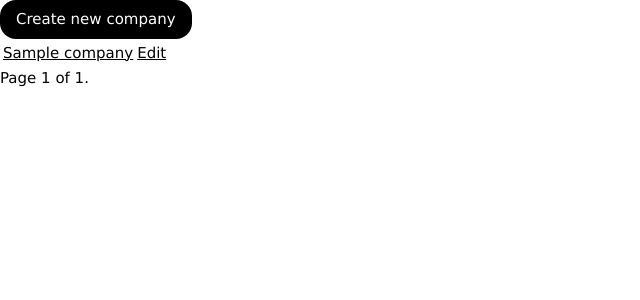
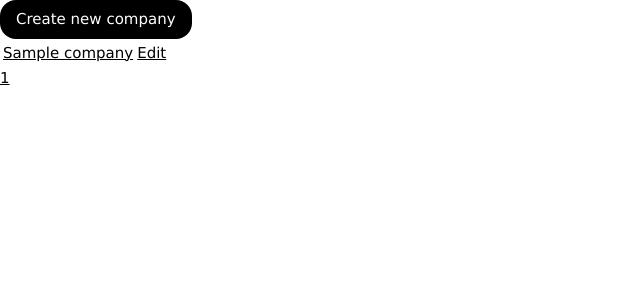
Before and after one commit to Guilouf/django-receipt, a Django app: page /company/ in a window 1280 px wide. Shown: the part 45-345 px from the top of the page, without its empty margins (0-640 px from the left). Run offline with Django 3.2, Linux system fonts and the light colour scheme; tables that the repository leaves empty hold one stand-in row (values such as "Sample post").

Commit message:
Display all pages numbers

```diff
--- a/project_receipt/receipt/templates/pagination.html
+++ b/project_receipt/receipt/templates/pagination.html
@@ -5,9 +5,13 @@
       <a href="?page={{ page_obj.previous_page_number }}">previous</a>
     {% endif %}
 
-    <span class="current">
-        Page {{ page_obj.number }} of {{ page_obj.paginator.num_pages }}.
-    </span>
+    {% for num in page_obj.paginator.page_range %}
+      {% ifequal num contacts.number %}
+        <span class="current"><b>{{ num }}</b></span>
+      {% else %}
+        <a href="?page={{ num }}"> {{ num }}</a>
+      {% endifequal %}
+    {% endfor %}
 
     {% if page_obj.has_next %}
       <a href="?page={{ page_obj.next_page_number }}">next</a>
```
